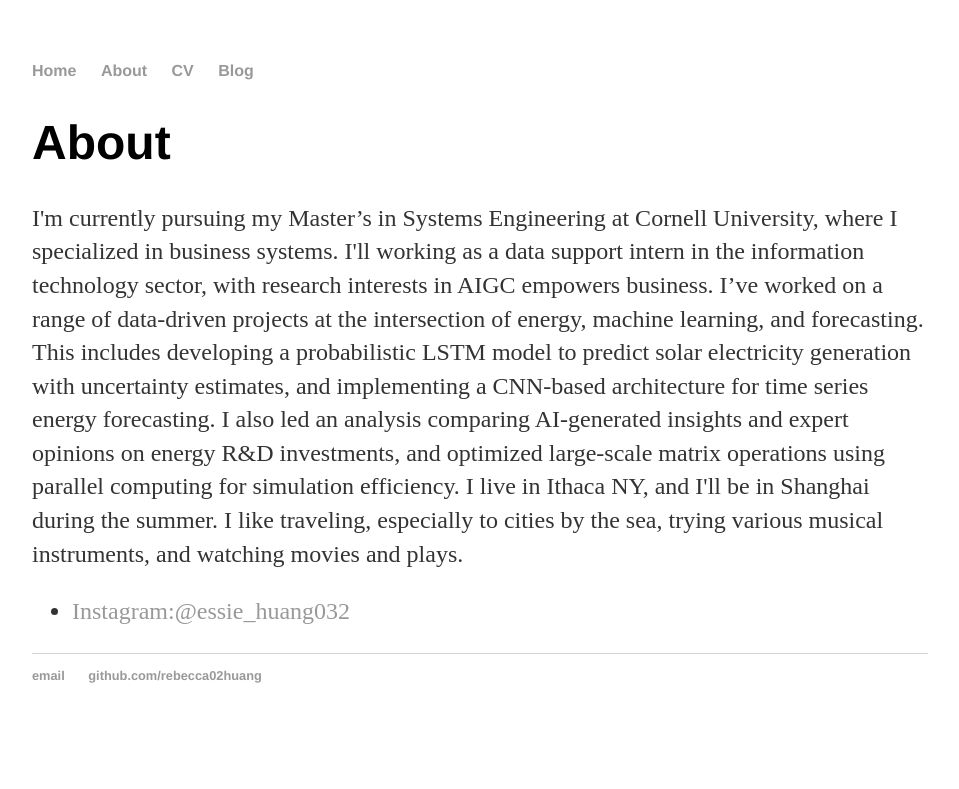
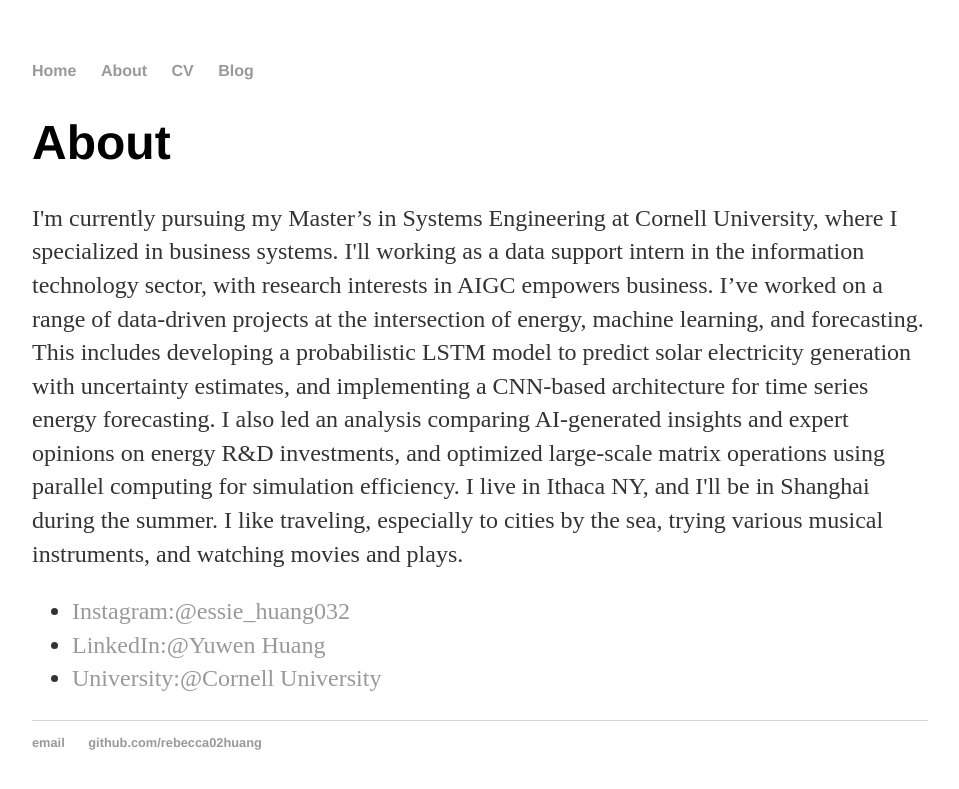
Before and after one commit to rebecca02huang/rebecca02huang.github.io, a Jekyll site: the page built from about/index.html, in a window 1280 px wide. Shown: the top 789 px of the page, without its empty margins (160-1119 px from the left). Built offline with Jekyll 4.4.1, drawn with Linux system fonts in a browser that asks for light colours.

Commit message:
Update index.html

```diff
--- a/about/index.html
+++ b/about/index.html
@@ -9,6 +9,9 @@ title: About Yuwen Huang
 </p>
 
 			<ul class="contacts">
-				<li><a href="https://instagram.com/your_username">Instagram:@essie_huang032</a></li>
+				<li><a href="https://instagram.com/essie_huang032">Instagram:@essie_huang032</a></li>
+				<li><a href="https://www.linkedin.com/in/yuwen-huang-9b741331b/">LinkedIn:@Yuwen Huang</a></li>
+				<li><a href="https://www.cornell.edu/">University:@Cornell University</a></li>
+
 				</ul>
 		</div>
```
